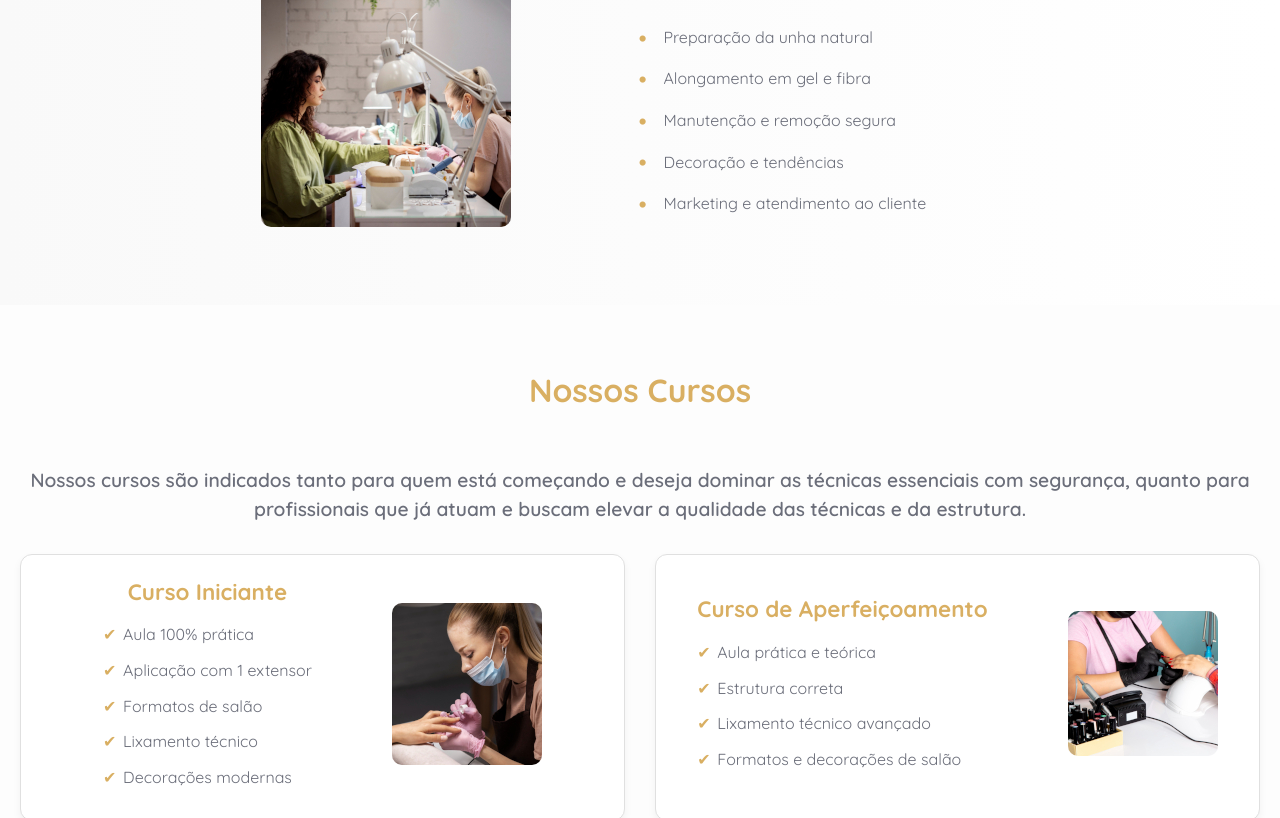
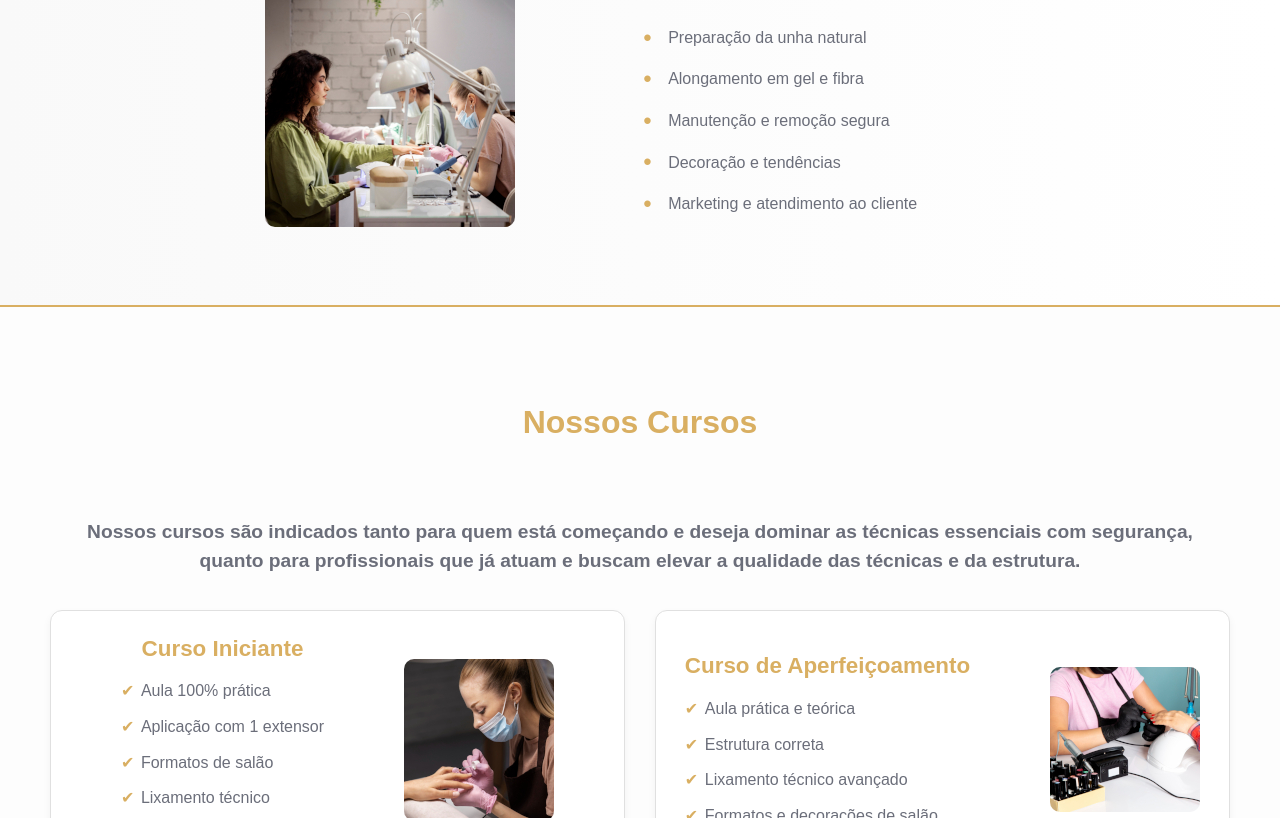
Before and after one commit to geovanigaldino/LandingPage_CursoNailDesigner, a plain HTML site: page index.html in a window 1280 px wide. Shown: the part 810-1628 px from the top of the page. Drawn offline with Linux system fonts and the light colour scheme; a web font is replaced by a local one.

Commit message:
Remover font Quicksand e manter apenas a fonte local Alta

```diff
--- a/assets/styles/media-queries.css
+++ b/assets/styles/media-queries.css
@@ -1,4 +1,4 @@
-/* ========== RESPONSIVE STYLES ========== */
+/* RESPONSIVE STYLES */
 
 /* Tablet Landscape (1024px and below) */
 @media (max-width: 1024px) {
@@ -110,7 +110,6 @@
 
     footer {
         padding: 15px 10px;
-        margin-top: 30px;
         font-size: 0.9rem;
     }
 
@@ -210,7 +209,6 @@
 
     footer {
         padding: 12px 8px;
-        margin-top: 25px;
         font-size: 0.85rem;
         line-height: 1.5;
     }
--- a/assets/styles/style.css
+++ b/assets/styles/style.css
@@ -1,6 +1,4 @@
-/* ========== BASE STYLES ========== */
-@import url('https://fonts.googleapis.com/css2?family=Quicksand:wght@300..700&display=swap');
-
+/* Base Styles */
 :root {
     --cor-dourada: #D9AF62;
     --cor-cinza-escuro: #6b6e7a;
@@ -14,14 +12,23 @@
     box-sizing: border-box;
 }
 
+@font-face {
+    font-family: 'Alta';
+    src: url('fonts/Alta_regular.woff2') format('woff2');
+    font-weight: normal;
+    font-style: normal;
+    font-display: swap;
+  }
+
+
 body {
     background-color: var(--cor-cinza-claro);
-    font-family: "Quicksand", sans-serif;
+    font-family: "Alta", sans-serif;
     color: black;
     line-height: 1.6;
 }
 
-/* ========== HEADER STYLES ========== */
+/* Header Styles */
 .main-header {
     position: fixed;
     top: 0;
@@ -51,7 +58,7 @@ body {
     color: var(--cor-branca);
 }
 
-/* ========== LAYOUT UTILITIES ========== */
+/* Layout Utilities */
 .container {
     display: flex;
     width: 100%;
@@ -61,7 +68,7 @@ body {
     gap: 78px;
 }
 
-/* ========== HERO SECTION ========== */
+/* Hero Section */
 .hero {
     background: linear-gradient(to right, #f9f9f9, #ffffff);
     text-align: left;
@@ -93,7 +100,7 @@ body {
     height: 70px;
 }
 
-/* ========== BUTTON STYLES ========== */
+/* BUTTON STYLES */
 .btn-whatsapp {
     background-color: var(--cor-dourada);
     color: var(--cor-branca);
@@ -109,7 +116,11 @@ body {
     color: var(--cor-branca);
 }
 
-/* ========== COURSE CONTENT SECTION ========== */
+/* COURSE SECTION */
+.courses-container {
+    padding: 30px;
+}
+
 .course-content {
     display: flex;
     flex-direction: row;
@@ -118,6 +129,7 @@ body {
     gap: 8rem;
     padding: 60px 20px;
     background: linear-gradient(to right, #f9f9f9, #ffffff);
+    border-bottom: 2px solid var(--cor-dourada);
 }
 
 .course-content__image img {
@@ -156,7 +168,6 @@ body {
     transform: translateY(-50%);
 }
 
-/* ========== COURSES SECTION ========== */
 .courses-section {
     background-color: #fdfdfd;
     padding: 60px 20px;
@@ -207,8 +218,8 @@ body {
 .course-description {
     font-size: 1.2rem;
     color: var(--cor-cinza-escuro);
-    margin-bottom: 20px;
-    padding: 10px;
+    margin-bottom: 4px;
+    padding: 30px;
     line-height: 1.5;
     text-align: center;
     font-weight: 600;
--- a/index.html
+++ b/index.html
@@ -7,6 +7,7 @@
     <link rel="stylesheet" href="assets/styles/style.css"/>
     <link rel="stylesheet" href="assets/styles/media-queries.css">
     <link rel="shortcut icon" href="assets/img/favicon.ico" type="image/x-icon">
+    <link rel="preload" href="assets/fonts/Alta_regular.woff2" as="font" type="font/woff2" crossorigin>
 </head>
 
 <body>
```
Also changed, not shown: assets/fonts/Alta_regular.woff (added), assets/fonts/Alta_regular.woff2 (added), assets/fonts/alta-regular.otf (added).
